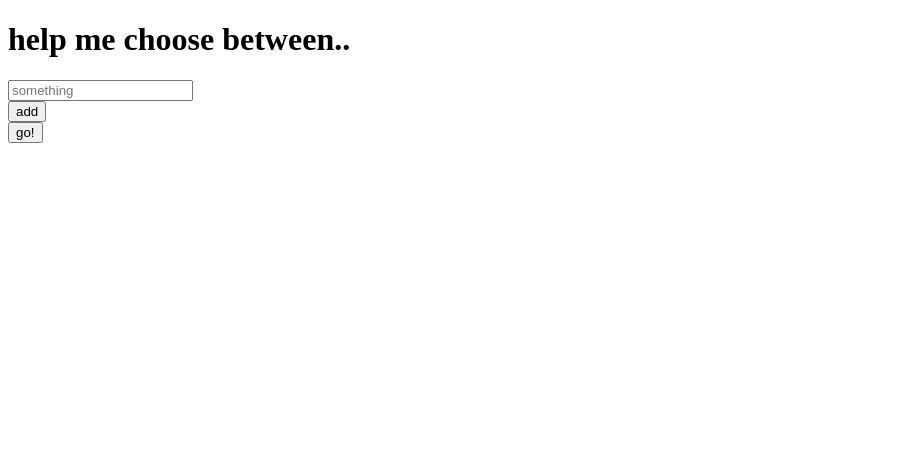
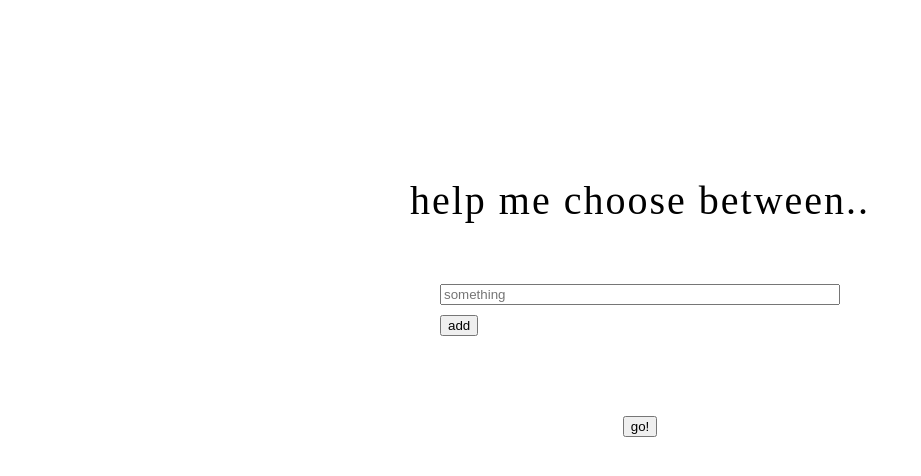
Before and after one commit to saabrahamsson/Help-me-choose, a plain HTML site: page index.html in a window 1280 px wide. Shown: the whole page, without its empty margins (0-921 px from the left). Drawn offline with Linux system fonts and the light colour scheme.

Commit message:
Dag 2_CSS

```diff
--- a/index.html
+++ b/index.html
@@ -3,15 +3,16 @@
   <head>
     <meta charset="utf-8">
     <title>help me choose</title>
+    <link href="./main.css" rel="stylesheet" type="text/css">
   </head>
   <body>
       <h1>help me choose between..</h1>
-    <div>
-      <div>
+    <div class="inputSection">
+      <div class="inputs">
         <input placeholder="something"></input>
 
       </div>
-        <button>add</button>
+        <button class="addOption">add</button>
     </div>
     <button>go!</button>
   </body>
--- /dev/null
+++ b/main.css
@@ -0,0 +1,34 @@
+body {
+  display: flex;
+  flex-direction: column;
+  justify-content: center;
+  align-items: center;
+  margin-top: 150px;
+
+}
+
+h1 {
+  font-weight: lighter;
+  font-size: 40px;
+  letter-spacing: 2px;
+  margin-bottom: 0px;
+
+}
+.inputSection {
+  margin: 50px 0px 80px 0px;
+  width: 400px;
+}
+
+.inputs {
+  width: inherit;
+  display: flex;
+  flex-direction: column;
+
+}
+input {
+  margin-top: 10px;
+}
+
+.addOption{
+  margin-top: 10px;
+}
```
